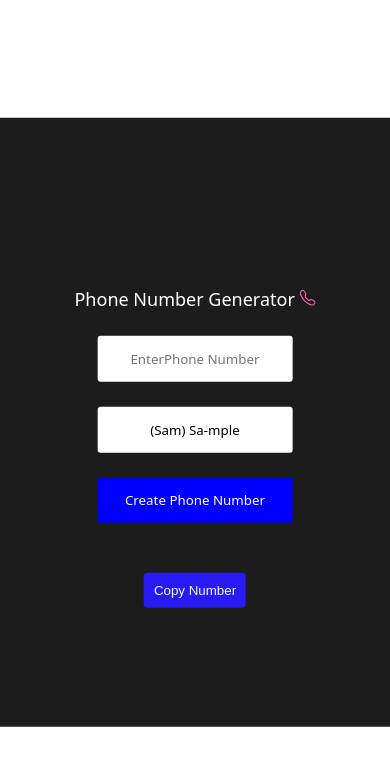
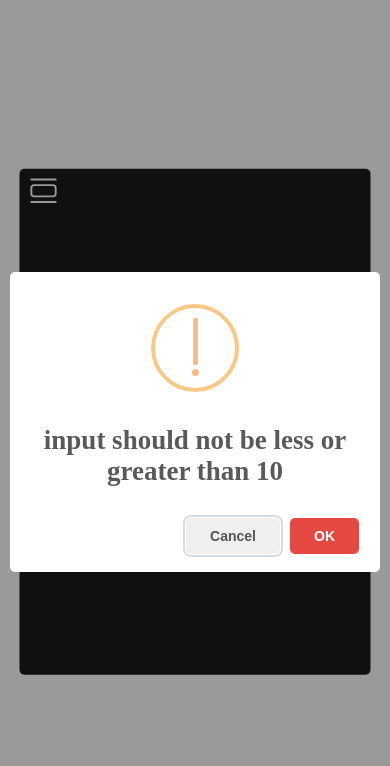
Before and after one commit to okeresamuel/phone-Number-Genrator, a plain HTML site: page index.html in a window 390 px wide. Both pictures are taken after typing "Sample", "Sample" into the empty fields and a click on the button "Create Phone Number". Drawn offline with nearby package versions, Linux system fonts and the light colour scheme.

Commit message:
Complete phone number App

```diff
--- a/editor.js
+++ b/editor.js
@@ -1,7 +1,10 @@
-let input = document.getElementById("input")
-let btn = document.querySelector(".btn")
-let real_phone_num = document.getElementById("real_phone_num")
-let cpNumber = document.querySelector(".cpNumber")
+   const input = document.getElementById("input")
+   const btn = document.querySelector(".btn")
+   const real_phone_num = document.getElementById("real_phone_num")
+   const cpNumber = document.querySelector(".cpNumber")
+   const phoneIcon = document.querySelector(".phoneIcon")
+   const list_num_icon = document.querySelector(".list_num_icon")
+   const number_list   = document.querySelector(".number_list")
    input.value === "" ? cpNumber.style.display="none" : ""
 
     function createPhoneNumber(nums){
@@ -22,32 +25,58 @@ function createPhoneNumber(nums){
     return `(${one}) ${two}-${three}`
     }
 
+   //Alerts
+    function lessThanTen(){
+      swal({ title: " input should not be less or greater than 10 ", text: "", icon: "warning", buttons: true, dangerMode: true, })
+      }
     function EmptyInputOne(){
-        swal({ title: "please enter something", text: "", icon: "warning", buttons: true, dangerMode: true, })
-    }
+      swal({ title: "please enter something", text: "", icon: "warning", buttons: true, dangerMode: true, })}
 
     // The caller function.
       function preventDef(e){
       e.preventDefault()
-      if( input.value === ""){
+      if( input.value === "" ){
         EmptyInputOne()
+      }else{
+      // check if input is less than ten
+      let i = 0
+      function executeInputChecker(){
+       if (input.value.length  <  10 || input.value.length > 10 ){
+        lessThanTen()
        }else{
         real_phone_num.value= createPhoneNumber(input.value).trim().split().join("")
         cpNumber.style.display="block"
+        phoneIcon.style.fill="green"
        }
+       }
+       executeInputChecker()
+       }
+
+
+       // reset input value
         setTimeout(()=>{input.value= ""},2000)
-        cpNumber.addEventListener("click", ()=>{
+        cpNumber.addEventListener("click", (e)=>{
+        e.preventDefault()
         navigator.clipboard.writeText(real_phone_num.value);
         cpNumber.innerText="copied Number"
 
         // reset btn inner text
         setTimeout(()=>{ cpNumber.innerText="copy Number", real_phone_num.value= ""}, 2000)
-
         if(real_phone_num.value === "" ){
           EmptyInputOne()
           cpNumber.innerText="copy Number"
         }
+        })
 
+        //hide and show phoneIcon
+         form.addEventListener("click", ()=>{
+          phoneIcon.classList.toggle("phoneIcon")
          })
       }
       btn.addEventListener("click", preventDef)
+
+
+      // show save numbers
+      list_num_icon.addEventListener("click", ()=>{
+        number_list.classList.toggle("hidesavedNum")
+      })
--- a/index.html
+++ b/index.html
@@ -10,17 +10,27 @@
 <body>
 
     <div id="Form_container">
-    <p class="Title">Phone Number Generator
-        <svg xmlns="http://www.w3.org/2000/svg" width="16" height="16" fill="hotPink" class="bi bi-telephone" viewBox="0 0 16 16">
-            <path d="M3.654 1.328a.678.678 0 0 0-1.015-.063L1.605 2.3c-.483.484-.661 1.169-.45 1.77a17.568 17.568 0 0 0 4.168 6.608 17.569 17.569 0 0 0 6.608 4.168c.601.211 1.286.033 1.77-.45l1.034-1.034a.678.678 0 0 0-.063-1.015l-2.307-1.794a.678.678 0 0 0-.58-.122l-2.19.547a1.745 1.745 0 0 1-1.657-.459L5.482 8.062a1.745 1.745 0 0 1-.46-1.657l.548-2.19a.678.678 0 0 0-.122-.58L3.654 1.328zM1.884.511a1.745 1.745 0 0 1 2.612.163L6.29 2.98c.329.423.445.974.315 1.494l-.547 2.19a.678.678 0 0 0 .178.643l2.457 2.457a.678.678 0 0 0 .644.178l2.189-.547a1.745 1.745 0 0 1 1.494.315l2.306 1.794c.829.645.905 1.87.163 2.611l-1.034 1.034c-.74.74-1.846 1.065-2.877.702a18.634 18.634 0 0 1-7.01-4.42 18.634 18.634 0 0 1-4.42-7.009c-.362-1.03-.037-2.137.703-2.877L1.885.511z"/>
-    </svg>
-    </p>
+             <!-- view all stored numbers -->
+              <svg class="list_num_icon" xmlns="http://www.w3.org/2000/svg" width="30" height="30" fill="white" class="bi bi-view-list" viewBox="0 0 16 16">
+                <path d="M3 4.5h10a2 2 0 0 1 2 2v3a2 2 0 0 1-2 2H3a2 2 0 0 1-2-2v-3a2 2 0 0 1 2-2zm0 1a1 1 0 0 0-1 1v3a1 1 0 0 0 1 1h10a1 1 0 0 0 1-1v-3a1 1 0 0 0-1-1H3zM1 2a.5.5 0 0 1 .5-.5h13a.5.5 0 0 1 0 1h-13A.5.5 0 0 1 1 2zm0 12a.5.5 0 0 1 .5-.5h13a.5.5 0 0 1 0 1h-13A.5.5 0 0 1 1 14z"/>
+              </svg>
+
+     <!-- show stored numbers -->
+    <div class="number_list">
+
+    </div>
     <form action="" id="form">
-        <input id="input" type="text" placeholder="EnterPhone Number">
-        <input type="text" name="" id="real_phone_num" placeholder="Generated Phone No">
+        <p class="Title">Phone Number Generator
+         <svg class="phoneIcon" xmlns="http://www.w3.org/2000/svg" width="16" height="16" fill="red" class="bi bi-telephone" viewBox="0 0 16 16">
+         <path d="M3.654 1.328a.678.678 0 0 0-1.015-.063L1.605 2.3c-.483.484-.661 1.169-.45 1.77a17.568 17.568 0 0 0 4.168 6.608 17.569 17.569 0 0 0 6.608 4.168c.601.211 1.286.033 1.77-.45l1.034-1.034a.678.678 0 0 0-.063-1.015l-2.307-1.794a.678.678 0 0 0-.58-.122l-2.19.547a1.745 1.745 0 0 1-1.657-.459L5.482 8.062a1.745 1.745 0 0 1-.46-1.657l.548-2.19a.678.678 0 0 0-.122-.58L3.654 1.328zM1.884.511a1.745 1.745 0 0 1 2.612.163L6.29 2.98c.329.423.445.974.315 1.494l-.547 2.19a.678.678 0 0 0 .178.643l2.457 2.457a.678.678 0 0 0 .644.178l2.189-.547a1.745 1.745 0 0 1 1.494.315l2.306 1.794c.829.645.905 1.87.163 2.611l-1.034 1.034c-.74.74-1.846 1.065-2.877.702a18.634 18.634 0 0 1-7.01-4.42 18.634 18.634 0 0 1-4.42-7.009c-.362-1.03-.037-2.137.703-2.877L1.885.511z"/>
+        </svg>
+        </p>
+        <input id="input" type="text" placeholder="EnterPhone Number" required> <span class="inputValue"></span>
+        <input type="text" name="" id="real_phone_num" placeholder="Generated Phone No" required>
         <button class="btn">Create Phone Number</button>
+        <button class="cpNumber">Copy Number</button>
     </form>
-    <button class="cpNumber">Copy Number</button>
+
 </div>
 </body>
 <script src="https://cdnjs.cloudflare.com/ajax/libs/sweetalert/2.1.2/sweetalert.min.js" integrity="sha512-AA1Bzp5Q0K1KanKKmvN/4d3IRKVlv9PYgwFPvm32nPO6QS8yH1HO7LbgB1pgiOxPtfeg5zEn2ba64MUcqJx6CA==" crossorigin="anonymous" referrerpolicy="no-referrer"></script>
--- a/style.css
+++ b/style.css
@@ -2,7 +2,7 @@ body{
     margin:0px;
     padding:0px;
     box-sizing: border-box;
-
+    color:white;
 }
 .Title{
     text-align:center;
@@ -14,12 +14,16 @@ body{
 }
 #Form_container{
     position: fixed;
-    top:50%;
-    left:50%;
+    top: 50%;
+    left: 50%;
     transform: translate(-50%,-50%);
-    background-color:rgba(10, 10, 10, 0.925);
-    padding: 20vh;
-    border-radius:5px;
+    background-color: rgba(10, 10, 10, 0.925);
+    width: 90%;
+    height: 60%;
+    border-radius: 5px;
+    display: flex;
+    justify-content: center;
+    align-items: center;
 }
 #input,.btn,#real_phone_num{
     display: flex;
@@ -47,8 +51,31 @@ body{
     padding:10px;
     border-radius:4px;
     cursor: pointer;;
-    color: aliceblue;
+     color: aliceblue;
      margin: auto;
      position: relative;
      top: 50px;
+
 }
+.list_num_icon{
+    position: fixed;
+    left: 9px;
+    top: 7px;
+    cursor: pointer;
+}
+.number_list{
+    background-color: rgb(255, 255, 255);
+    position: absolute;
+    width: 400px;
+    height:270px;
+    border-radius: 4px;
+    display:none;
+}
+.hidesavedNum{
+    display:block;
+}
+@media(min-width:700px){
+    #Form_container{
+        max-width: 700px;
+    }
+}
```
Lines whose indentation alone changed are shown as unchanged.
